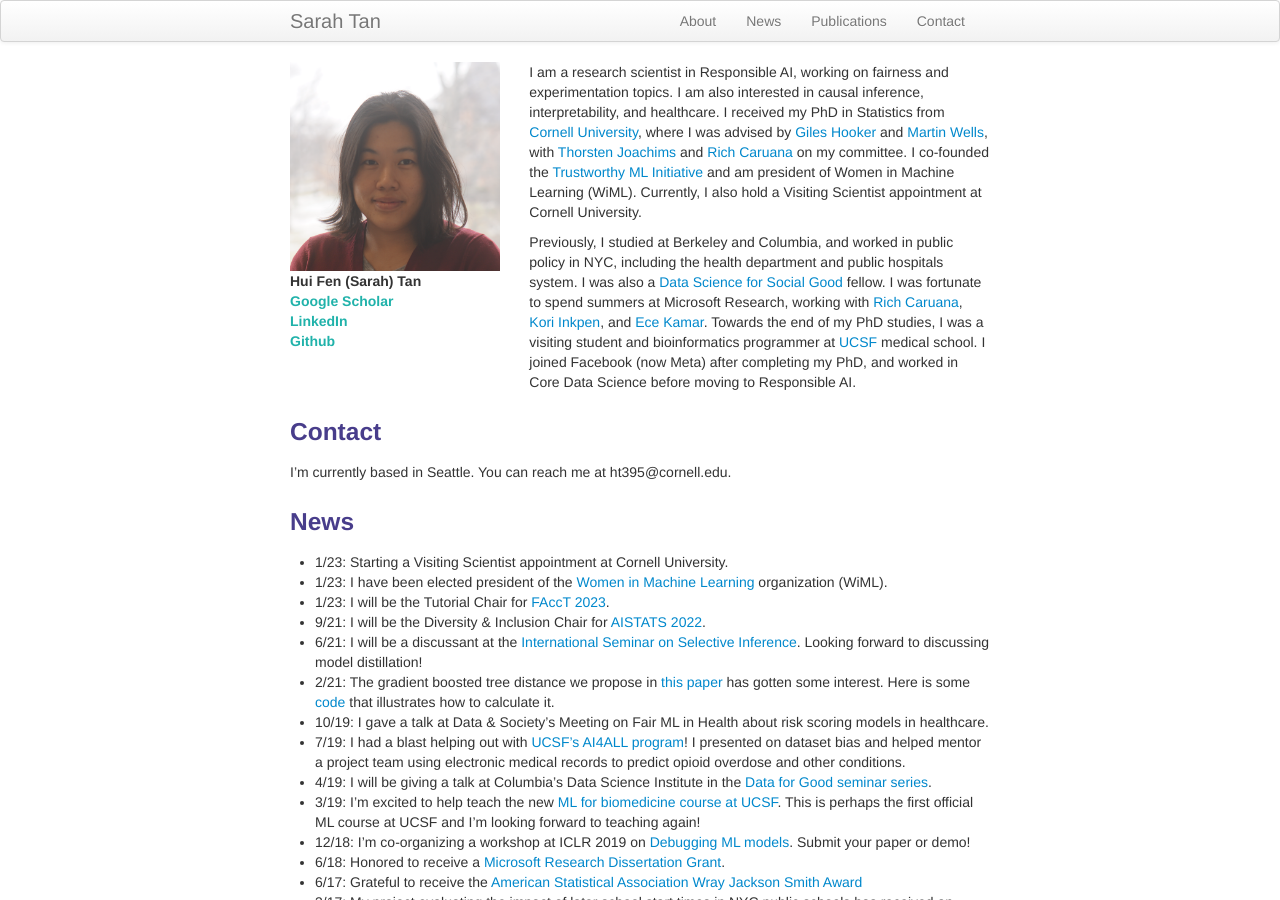
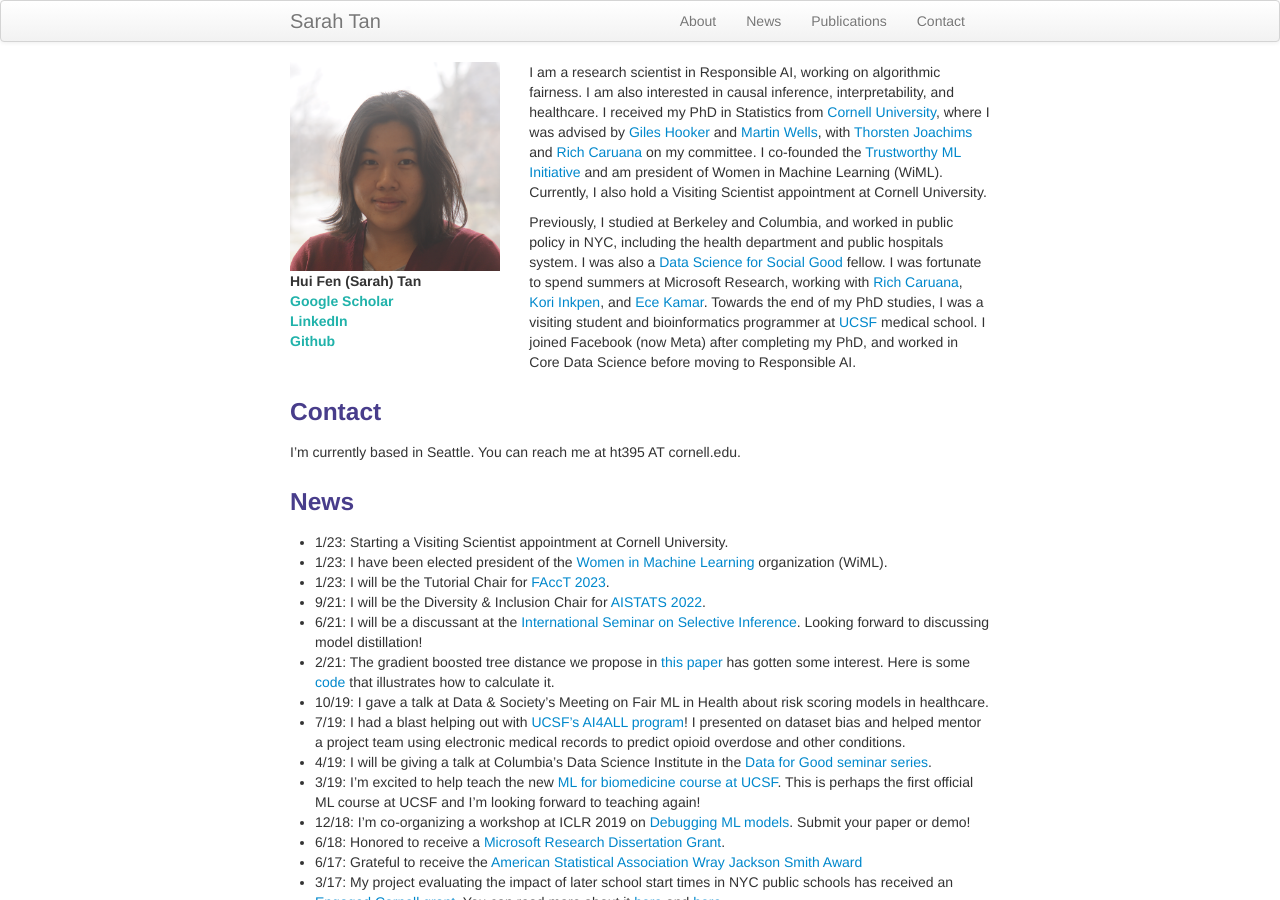
Before and after one commit to shftan/shftan.github.io, a Jekyll site: the page built from index.md, in a window 1280 px wide and 900 px high. Built offline with Jekyll 4.4.1, drawn with Linux system fonts in a browser that asks for light colours.

Commit message:
Update index.md

```diff
--- a/index.md
+++ b/index.md
@@ -18,7 +18,7 @@ keywords: Sarah Tan, Facebook, Cornell, UCSF, statistics, interpretability, caus
         </div>
 
         <div class="span8">
-                <p>I am a research scientist in Responsible AI, working on fairness and experimentation topics. I am also interested in causal inference, interpretability, and healthcare. I received my PhD in Statistics from <a href="https://stat.cornell.edu/">Cornell University</a>, where I was advised by <a href="http://faculty.bscb.cornell.edu/~hooker/">Giles Hooker</a> and <a href="https://courses.cit.cornell.edu/mtw1/">Martin Wells</a>, with <a href="https://www.cs.cornell.edu/people/tj/">Thorsten Joachims</a> and <a href="https://www.microsoft.com/en-us/research/people/rcaruana/">Rich Caruana</a> on my committee. I co-founded the <a href="https://www.trustworthyml.org/">Trustworthy ML Initiative</a> and am president of Women in Machine Learning (WiML). Currently, I also hold a Visiting Scientist appointment at Cornell University.</p>
+                <p>I am a research scientist in Responsible AI, working on algorithmic fairness. I am also interested in causal inference, interpretability, and healthcare. I received my PhD in Statistics from <a href="https://stat.cornell.edu/">Cornell University</a>, where I was advised by <a href="http://faculty.bscb.cornell.edu/~hooker/">Giles Hooker</a> and <a href="https://courses.cit.cornell.edu/mtw1/">Martin Wells</a>, with <a href="https://www.cs.cornell.edu/people/tj/">Thorsten Joachims</a> and <a href="https://www.microsoft.com/en-us/research/people/rcaruana/">Rich Caruana</a> on my committee. I co-founded the <a href="https://www.trustworthyml.org/">Trustworthy ML Initiative</a> and am president of Women in Machine Learning (WiML). Currently, I also hold a Visiting Scientist appointment at Cornell University.</p>
 
 <p>Previously, I studied at Berkeley and Columbia, and worked in public policy in NYC, including the health department and public hospitals system. I was also a <a href="http://www.dssgfellowship.org/">Data Science for Social Good</a> fellow. I was fortunate to spend summers at Microsoft Research, working with <a href="https://www.microsoft.com/en-us/research/people/rcaruana/">Rich Caruana</a>, <a href="https://www.microsoft.com/en-us/research/people/kori/">Kori Inkpen</a>, and <a href="https://www.microsoft.com/en-us/research/people/eckamar/">Ece Kamar</a>. Towards the end of my PhD studies, I was a visiting student and bioinformatics programmer at <a href="https://epibiostat.ucsf.edu/">UCSF</a> medical school. I joined Facebook (now Meta) after completing my PhD, and worked in Core Data Science before moving to Responsible AI.</p>
 
@@ -26,7 +26,7 @@ keywords: Sarah Tan, Facebook, Cornell, UCSF, statistics, interpretability, caus
 </div>
 
 <div class="row-fluid" id="contact"><h3>Contact</h3></div>
-I'm currently based in Seattle. You can reach me at ht395@cornell.edu.
+I'm currently based in Seattle. You can reach me at ht395 AT cornell.edu.
 
 <div class="row-fluid" id="news"><h3>News</h3>
 </div>
@@ -99,7 +99,7 @@ For other news, click <a class="paper" href="oldernews.html">here</a>.
    - <span class="highlight">2 Best Paper Awards</span> from American Sociological Association's [CITAMS](https://citams.org/citasa-awards) and [CBSM](http://cbsm-asa.org/awards) sections
    - Media coverage: [The Guardian](https://www.theguardian.com/environment/2015/sep/02/gasland-hbo-documentary-fracking-opposition), [The Atlantic](https://www.theatlantic.com/entertainment/archive/2017/02/a-common-theme-for-this-years-oscar-nominated-documentaries/517638/), [Pacific Standard](https://psmag.com/environment/a-fracking-effective-film)
    - Press releases: [University of Iowa](http://www.newswise.com/articles/the-power-of-film), [Harmony Institute](https://harmonylabs.org/gasland)
-   -
+
 <h4>Preprints</h4>
 - <span class="paper">Error Discovery By Clustering Influence Embeddings</span>
    - F Wang, J Adebayo, Tan, D Garcia-Olano, N Kokhlikyan
```
